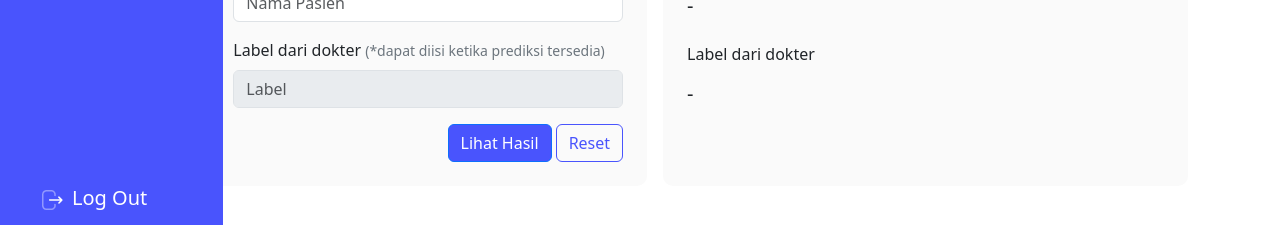
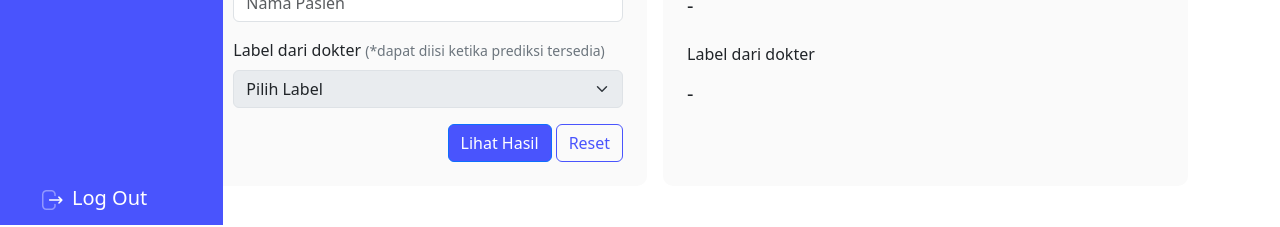
Before and after one commit to RaihanAhnaf/lungxpert-frontend, a React (Create React App) app: page /klasifikasi in a window 1280 px wide. Shown: the part 575-802 px from the top of the page. Built offline with nearby package versions, Linux system fonts and the light colour scheme; no server answers.

Commit message:
update label dari dokter ke dropdown

```diff
--- a/src/views/DataPasienEdit.js
+++ b/src/views/DataPasienEdit.js
@@ -221,7 +221,7 @@ const DataPasienEdit = () => {
                   (*dapat diisi ketika prediksi tersedia)
                 </small>
               </label>
-              <div className="input-group mt-2 mb-3">
+              {/* <div className="input-group mt-2 mb-3">
                 <input
                   type="text"
                   placeholder="Label"
@@ -229,7 +229,20 @@ const DataPasienEdit = () => {
                   onChange={handleLabel}
                   value={payload.label}
                 />
-              </div>
+              </div> */}
+              <select
+                name="label"
+                class="form-select mt-2 mb-3"
+                aria-label="Default select label"
+                value={payload.label}
+                onChange={handleLabel}
+              >
+                <option selected>Pilih Label</option>
+                <option value="Normal">Normal</option>
+                <option value="Tuberkulosis">Tuberkulosis</option>
+                <option value="Pneumonia">Pneumonia</option>
+                <option value="Covid19">Covid19</option>
+              </select>
 
               <div className="d-flex justify-content-end">
                 <button
--- a/src/views/Klasifikasi.js
+++ b/src/views/Klasifikasi.js
@@ -218,7 +218,7 @@ const Klasifikasi = () => {
                   (*dapat diisi ketika prediksi tersedia)
                 </small>
               </label>
-              <div className="input-group mt-2 mb-3">
+              {/* <div className="input-group mt-2 mb-3">
                 <input
                   type="text"
                   placeholder="Label"
@@ -227,7 +227,22 @@ const Klasifikasi = () => {
                   disabled={!result.prediction}
                   value={result.label}
                 />
-              </div>
+              </div> */}
+              <select
+                name="label"
+                class="form-select mt-2 mb-3"
+                aria-label="Default select label"
+                value={result.label}
+                onChange={handleLabel}
+                disabled={!result.prediction}
+              >
+                <option selected>Pilih Label</option>
+                <option value="Normal">Normal</option>
+                <option value="Tuberkulosis">Tuberkulosis</option>
+                <option value="Pneumonia">Pneumonia</option>
+                <option value="Covid19">Covid19</option>
+              </select>
+
               <div className="d-flex justify-content-end">
                 <button
                   className="btn btn-primary"
```
